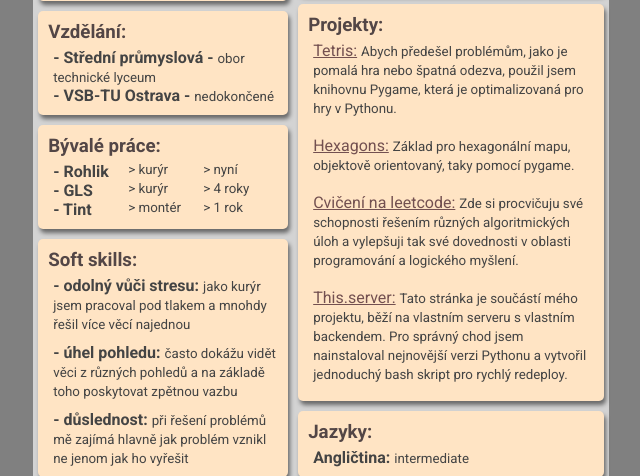
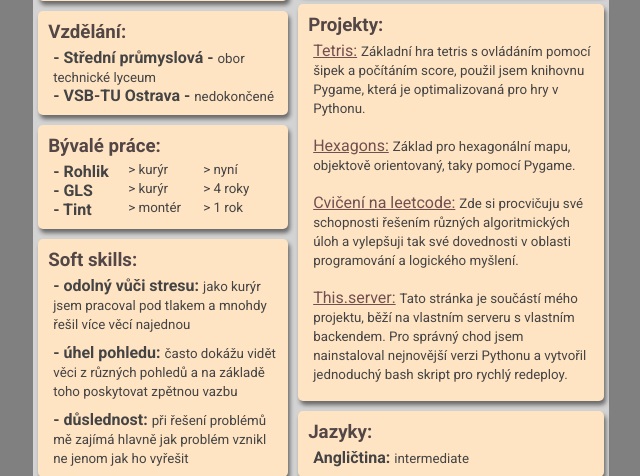
Before and after one commit to qwality/CV_for_server, a FastAPI app: page / in a window 1280 px wide. Shown: the part 459-935 px from the top of the page, without its empty margins (319-959 px from the left). Run offline with FastAPI, Linux system fonts and the light colour scheme.

Commit message:
uprava textu

```diff
--- a/templates/main_cv.html
+++ b/templates/main_cv.html
@@ -73,12 +73,12 @@
                     <p>
                         <a href="https://github.com/qwality/tetris" target="_blank">Tetris:</a>
                         <small>
-                            Abych předešel problémům, jako je pomalá hra nebo špatná odezva, použil jsem knihovnu Pygame, která je optimalizovaná pro hry v Pythonu.
+                            Základní hra tetris s ovládáním pomocí šipek a počítáním score, použil jsem knihovnu Pygame, která je optimalizovaná pro hry v Pythonu.
                         </small>
                         <br><br>
                         <a href="https://github.com/qwality/hexagons" target="_blank">Hexagons:</a>
                         <small>
-                            Základ pro hexagonální mapu, objektově orientovaný, taky pomocí pygame.
+                            Základ pro hexagonální mapu, objektově orientovaný, taky pomocí Pygame.
                         </small>
                         <br><br>
                         <a href="https://leetcode.com/user5069Du/" target="_blank">Cvičení na leetcode:</a>
```
